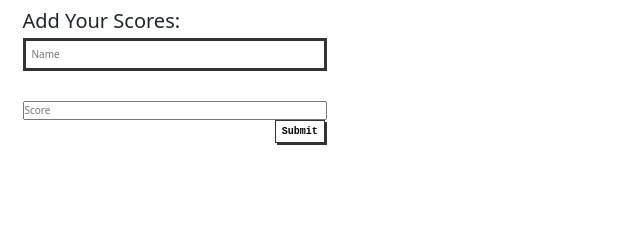
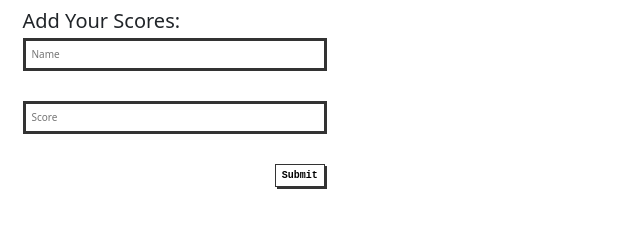
Before and after one commit to Amalcxc/Leaderboard, a website built with webpack: page index.html in a window 1280 px wide. Shown: the part 126-354 px from the top of the page, without its empty margins (0-640 px from the left). Built offline with nearby package versions, Linux system fonts and the light colour scheme.

Commit message:
implement numeric input

```diff
--- a/src/styles/styles.css
+++ b/src/styles/styles.css
@@ -69,6 +69,12 @@ h1 {
   margin-bottom: 30px;
 }
 
+.form input[type="number"] {
+  border: 3px solid #333;
+  padding: 6px;
+  margin-bottom: 30px;
+}
+
 .form input[type="submit"] {
   align-self: flex-end;
   background: #fff;
```
